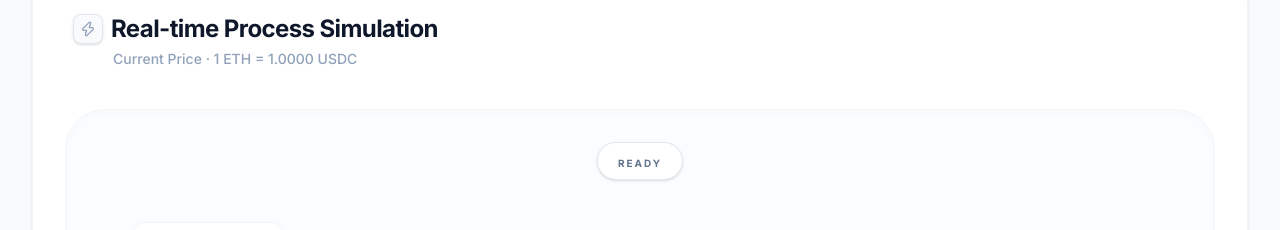
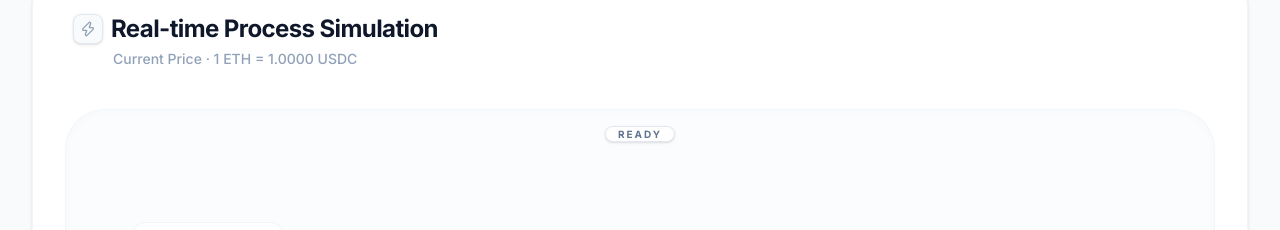
Before and after one commit to L00p-h0le/AMM-Visualizer, a React (Vite) app: page / in a window 1280 px wide. Shown: the part 980-1210 px from the top of the page. Built offline with nearby package versions, Linux system fonts and the light colour scheme.

Commit message:
Update process simulation

```diff
--- a/src/components/ProcessSimulation.tsx
+++ b/src/components/ProcessSimulation.tsx
@@ -209,9 +209,9 @@ export const ProcessSimulation = ({
         />
 
         {/* Step Indicator */}
-        <div className="absolute top-8 left-1/2 -translate-x-1/2">
-          <div className="px-5 py-1.5 bg-white border border-slate-200 rounded-full shadow-sm">
-            <span className="text-[10px] font-bold text-slate-500 tracking-[0.2em] uppercase">{stepLabels[animationState]}</span>
+        <div className="absolute top-4 left-1/2 -translate-x-1/2">
+          <div className="px-3 py-0.5 bg-white border border-slate-200 rounded-full shadow-sm flex items-center justify-center">
+            <span className="text-[10px] font-bold text-slate-500 tracking-[0.2em] uppercase leading-none">{stepLabels[animationState]}</span>
           </div>
         </div>
 
```
